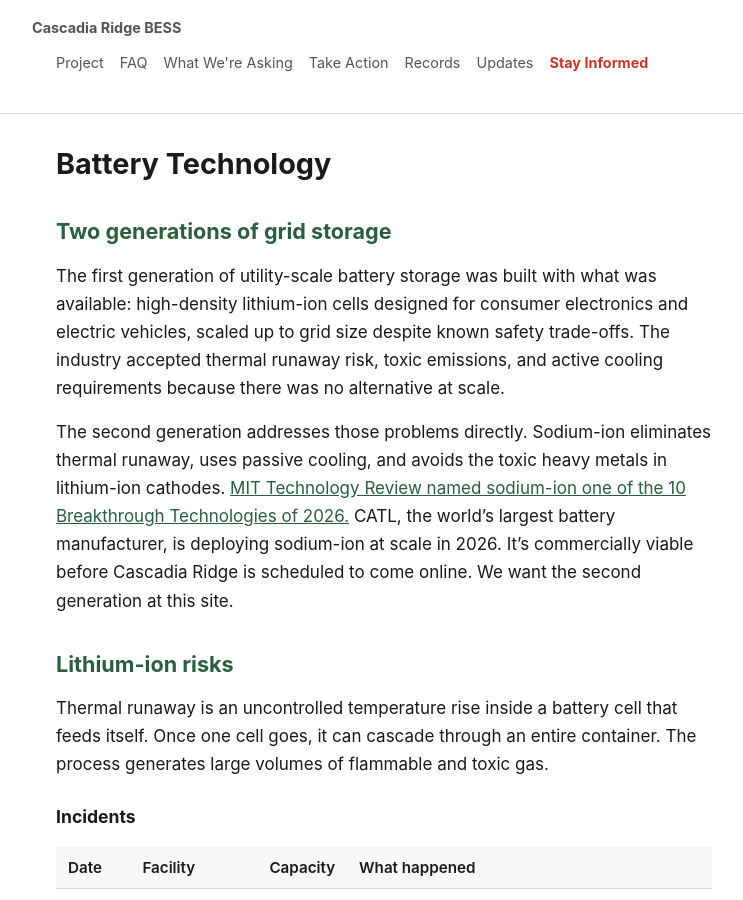
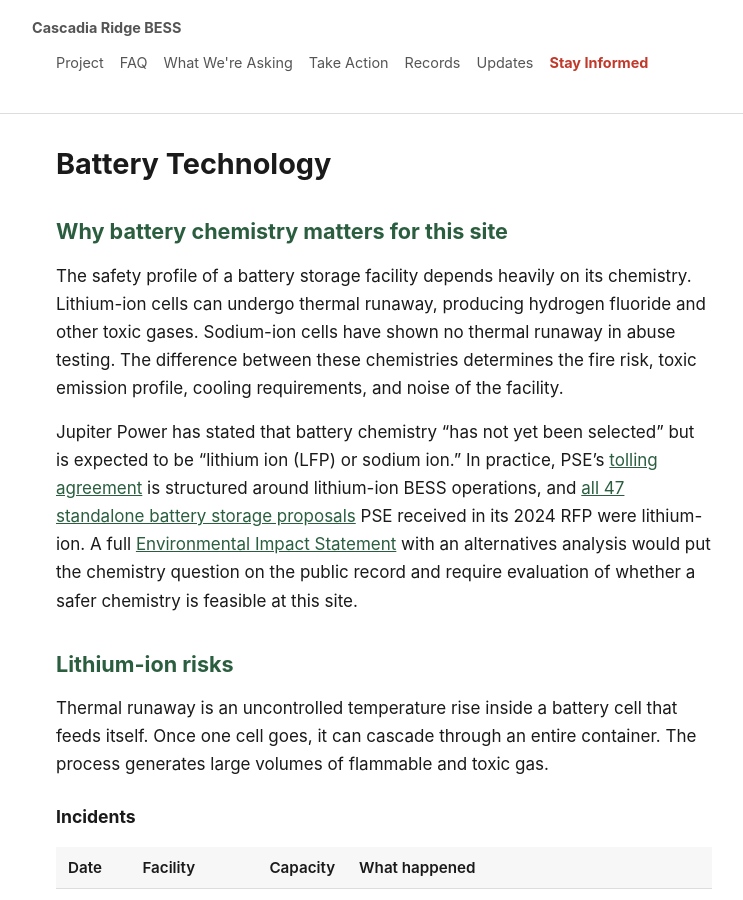
Before and after one commit to calef/cascadia-ridge-bess, a Jekyll site: the page built from _pages/battery-technology.md, in a window 1280 px wide and 900 px high. Shown: the whole window, without its empty margins (256-999 px from the left). Built offline with Jekyll 4.4.1, drawn with Linux system fonts in a browser that asks for light colours; some of the changed text lies outside the part shown.

Commit message:
Deploy site 2026-04-11-131024

```diff
--- a/_pages/battery-technology.md
+++ b/_pages/battery-technology.md
@@ -2,11 +2,11 @@
 title: "Battery Technology"
 ---
 
-## Two generations of grid storage
+## Why battery chemistry matters for this site
 
-The first generation of utility-scale battery storage was built with what was available: high-density lithium-ion cells designed for consumer electronics and electric vehicles, scaled up to grid size despite known safety trade-offs. The industry accepted thermal runaway risk, toxic emissions, and active cooling requirements because there was no alternative at scale.
+The safety profile of a battery storage facility depends heavily on its chemistry. Lithium-ion cells can undergo thermal runaway, producing hydrogen fluoride and other toxic gases. Sodium-ion cells have shown no thermal runaway in abuse testing. The difference between these chemistries determines the fire risk, toxic emission profile, cooling requirements, and noise of the facility.
 
-The second generation addresses those problems directly. Sodium-ion eliminates thermal runaway, uses passive cooling, and avoids the toxic heavy metals in lithium-ion cathodes. [MIT Technology Review named sodium-ion one of the 10 Breakthrough Technologies of 2026.](https://www.technologyreview.com/2026/01/12/1129991/sodium-ion-batteries-2026-breakthrough-technology/) CATL, the world's largest battery manufacturer, is deploying sodium-ion at scale in 2026. It's commercially viable before Cascadia Ridge is scheduled to come online. We want the second generation at this site.
+Jupiter Power has stated that battery chemistry "has not yet been selected" but is expected to be "lithium ion (LFP) or sodium ion." In practice, PSE's [tolling agreement](/assets/ue-240532-cascadia-tolling-agreement-partial.pdf) is structured around lithium-ion BESS operations, and [all 47 standalone battery storage proposals](/ceta#transparency) PSE received in its 2024 RFP were lithium-ion. A full [Environmental Impact Statement](/what-we-are-asking) with an alternatives analysis would put the chemistry question on the public record and require evaluation of whether a safer chemistry is feasible at this site.
 
 ## Lithium-ion risks
 
@@ -50,7 +50,7 @@ The comparison below reflects Peak Energy's NFPP chemistry, which is what Jupite
 |---|---|---|---|---|
 | Lithium-ion (NMC) | High | High (HF, heavy metals) | High (active cooling 24/7) | Yes |
 | Lithium-ion (LFP) | Moderate | Moderate (HF still produced) | High (active cooling 24/7) | Yes |
-| **Sodium-ion (NFPP)** | **Very low** | **Low (no heavy metals, much less HF)** | **Low (passive cooling)** | **Yes (first US grid-scale system delivered Sept 2025)** |
+| Sodium-ion (NFPP) | Very low | Low (no heavy metals, much less HF) | Low (passive cooling) | Yes (first US grid-scale system delivered Sept 2025) |
 
 ### Abuse testing {#abuse-testing}
 
@@ -63,9 +63,9 @@ Peak Energy's sodium-ion cells have been tested under the same mechanical abuse
 
 Peak Energy's sodium-ion cells use an NFPP cathode (sodium iron phosphate pyrophosphate) with a non-flammable electrolyte. They've passed nail penetration, overcharge, and crush testing without thermal runaway. No cobalt, nickel, or manganese. Passive cooling only: no fans, no HVAC, no 24/7 noise. Peak Energy [delivered the first grid-scale sodium-ion battery storage system in the US](https://www.prnewswire.com/news-releases/peak-energy-delivers-first-grid-scale-sodium-ion-battery-storage-system-in-the-us-302519228.html) in September 2025 and is building its first domestic giga-scale manufacturing facility.
 
-Jupiter Power signed a [$500M / 4.75 GWh deal with Peak Energy](https://www.prnewswire.com/news-releases/peak-energy-signs-4-75-gwh-contract-with-jupiter-power-for-industry-leading-sodium-ion-battery-storage-systems-302612467.html) for this technology. Their CTO called it a "potential game changer."
+Jupiter Power signed a [$500M / 4.75 GWh deal with Peak Energy](https://www.prnewswire.com/news-releases/peak-energy-signs-4-75-gwh-contract-with-jupiter-power-for-industry-leading-sodium-ion-battery-storage-systems-302612467.html) for this technology. Their CTO called it a "potential game changer." Jupiter Power will receive ~720 MWh of Peak Energy sodium-ion systems in 2027, with 4.75 GWh through 2030. Cascadia Ridge isn't scheduled to come online until late 2028.
 
-Jupiter Power will receive ~720 MWh of Peak Energy sodium-ion systems in 2027, with 4.75 GWh through 2030. Cascadia Ridge isn't scheduled to come online until late 2028. Sodium-ion grid storage is already deployed and operating in the US. Jupiter Power is investing in it at scale for other projects. So why isn't Jupiter Power using it here?
+A full EIS alternatives analysis would require Jupiter Power to evaluate whether sodium-ion is feasible at this site, given the proximity to thousands of homes, a school, limited evacuation routes, and a fire district that [cannot confirm preparedness](/fire-risk#local-fire-district-cannot-confirm-preparedness) for a lithium-ion fire. Without an alternatives analysis, the chemistry question never enters the public record.
 
 ## Why did lithium-ion get commercialized first? {#why-lithium-first}
 
```
